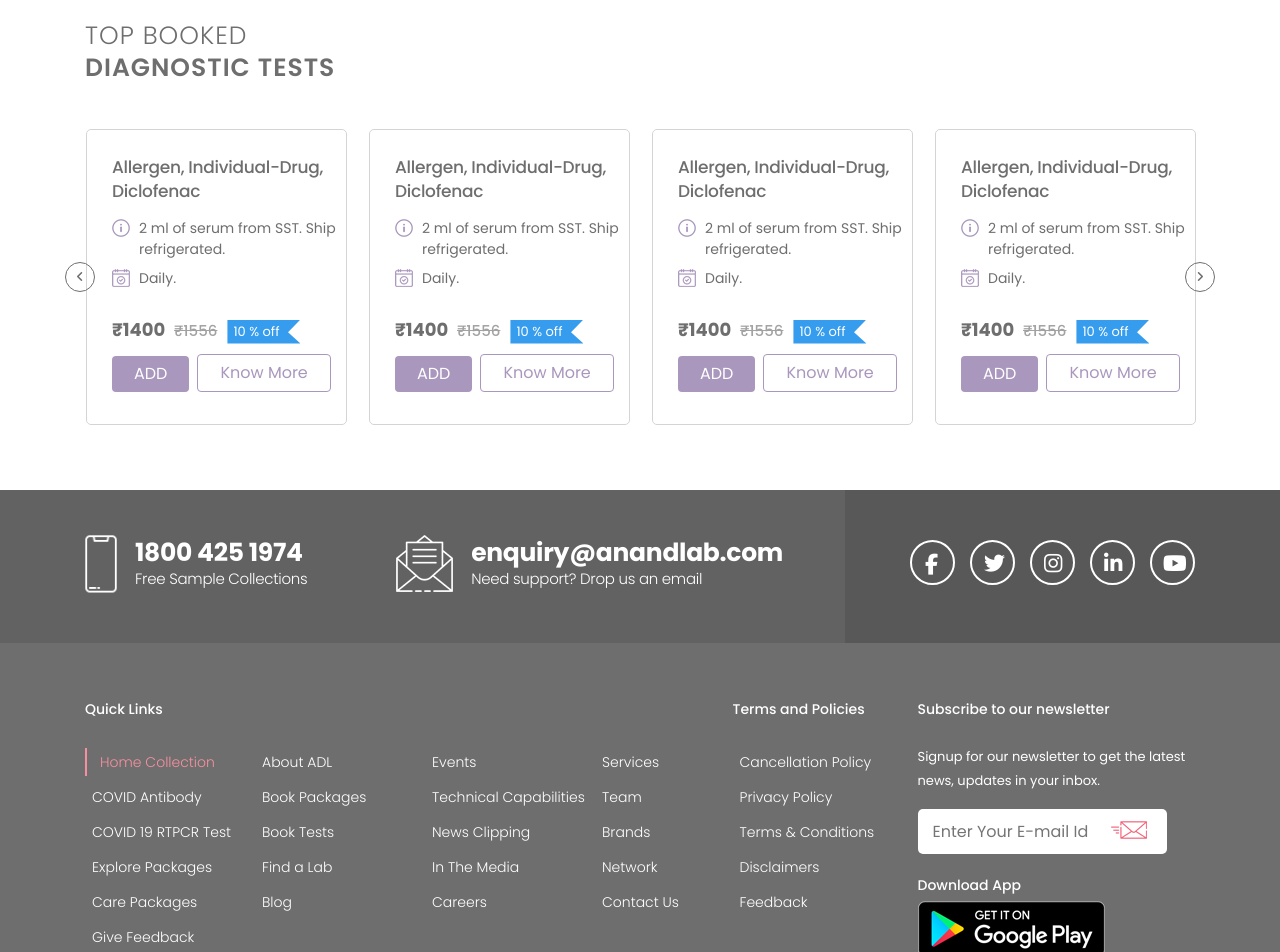
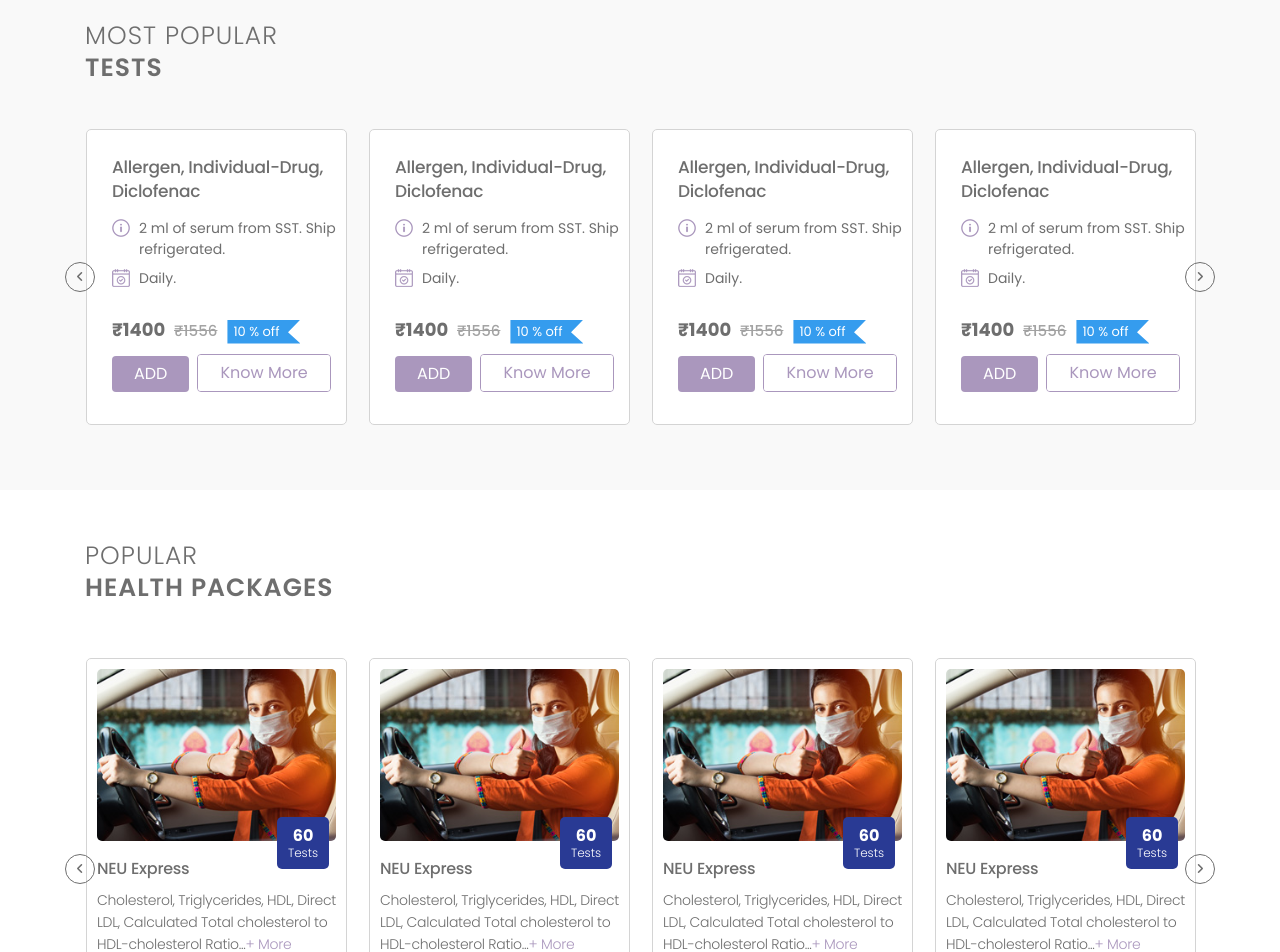
Before and after one commit to pravinpixel/ADLWebsite, a React (Create React App) app: page /for-patient in a window 1280 px wide. Shown: the part 1560-2512 px from the top of the page. Built offline with nearby package versions, Linux system fonts and the light colour scheme.

Commit message:
New Pages Testdetails

```diff
--- a/src/Components/Containers/PackageCardComponent.jsx
+++ b/src/Components/Containers/PackageCardComponent.jsx
@@ -11,7 +11,7 @@ export default function PackageCardComponent() {
                 </div>
                 <h3>NEU Express</h3>
                 <h4>Cholesterol, Triglycerides, HDL, Direct LDL, Calculated Total cholesterol to HDL-cholesterol Ratio...
-                    <Link to="/">+ More</Link>\
+                    <Link to="/">+ More</Link>
                 </h4>
                 <h5>&#8377;180 <span className="strke"><s>&#8377;280</s></span></h5>
                 <h6>79 % off T&C*</h6>
--- a/src/Components/Containers/TestDetails.jsx
+++ b/src/Components/Containers/TestDetails.jsx
@@ -1,49 +1,62 @@
-import axios from 'axios';
-import React, { useEffect } from 'react'
-import { useDispatch, useSelector } from 'react-redux';
-import { useParams } from 'react-router'
-import { removeTestDetails, setTestDetails } from '../../Redux/Actions/TestAction';
-import { API_URL } from '../../Redux/Constant/ApiRoute';
-import TestCart from './TestCardComponent';
+import axios from "axios";
+import React, { useEffect } from "react";
+import { useDispatch, useSelector } from "react-redux";
+import { useParams } from "react-router";
+import {
+  removeTestDetails,
+  setTestDetails,
+} from "../../Redux/Actions/TestAction";
+import { API_URL } from "../../Redux/Constant/ApiRoute";
+import TestCart from "./TestCardComponent";
+import { Link } from "react-router-dom";
 
 export default function TestDetails() {
-  const {TestId}    = useParams();
-  const dispatch    = useDispatch();
-  const testDetails = useSelector((state) => state.TestDetails.TestDetails)
-
+  const { TestId } = useParams();
+  const dispatch = useDispatch();
+  const testDetails = useSelector((state) => state.TestDetails.TestDetails);
 
   const getTestDetails = async () => {
-    const response = await axios.get(API_URL.TEST_DETAILS + TestId).catch((err) => console.log(err))
-    dispatch(setTestDetails(response.data.data))
-  }
+    const response = await axios
+      .get(API_URL.TEST_DETAILS + TestId)
+      .catch((err) => console.log(err));
+    dispatch(setTestDetails(response.data.data));
+  };
 
   useEffect(() => {
     return () => {
-      if(TestId && TestId !== "")   getTestDetails();
-      dispatch(removeTestDetails())
-    }
-  }, [])
+      if (TestId && TestId !== "") getTestDetails();
+      dispatch(removeTestDetails());
+    };
+  }, []);
 
   return (
-    <div>
-      TestDetails
-      <div className="display-5">
-        {
-          testDetails !== undefined ?
-            <div className='text-center'>
-              <br />
-              <br />
-              <br />
-              <br />
-              <br />
-              <TestCart />
-              <br />
-              <h1>{testDetails.TestName}</h1>
-              <h3>{testDetails.TestPrice}</h3>
+    <>
+      {testDetails !== undefined ? (
+        <section className="comon-testdetail-banner">
+          <div className="container">
+            <div className="row">
+              <div className="col">
+                <div className="bnr-txt text-left">
+                  <ul>
+                    <li>
+                      <Link to="/">Home</Link>
+                    </li>
+                    <li> / </li>
+                    <li>
+                      <Link to="/for-patient">Book a Test</Link>
+                    </li>
+                    <li> / </li>
+                    <li>
+                      <Link to="">Angiotensin Converting Enzyme</Link>
+                    </li>
+                  </ul>
+                  <h1>Book Lab Tests <span>Anywhere - Anytime</span></h1>
+                </div>
+              </div>
             </div>
-          : null
-        }
-      </div>
-    </div>
-  )
+          </div>
+        </section>
+      ) : null}
+    </>
+  );
 }
--- /dev/null
+++ b/src/Components/Test/Sections/PopularPackages.jsx
@@ -0,0 +1,71 @@
+import React from 'react'
+import PackageCard from '../../Containers/PackageCardComponent'
+import Sliders from 'react-slick'
+
+export default function () {
+  var settings = {
+    slidesToScroll: 1,
+    infinite:true,
+    slidesToShow: 4,
+    focusOnSelect: true,
+    autoplay: true,
+    dots: false,
+    arrows: true,
+    autoplaySpeed: 3000,
+    responsive: [
+          {
+              breakpoint: 1024,
+              settings: {
+                  slidesToShow: 3,
+              }
+          },
+          {
+              breakpoint: 900,
+              settings: {
+                  slidesToShow: 2,
+                  centerMode: true,
+              }
+          },
+          {
+            breakpoint: 680,
+            settings: {
+                slidesToShow: 2,
+                centerMode: true,
+            }
+        },
+          {
+              breakpoint: 480,
+              settings: {
+                  slidesToShow: 1,
+                  centerMode: true,
+              }
+          },
+    ]
+  };
+  return (
+    <section className="popular-packages">
+      <div className="container">
+        <div className="row">
+          <div className="col-lg-12 col-md-12 col-sm-12 col-xs-12">
+            <div className="common-heading">
+            <h2><span>Popular </span> Health Packages </h2>
+            </div>
+            <br/>
+            <Sliders {...settings} className="popular-lists">
+              <PackageCard/>
+              <PackageCard/>
+              <PackageCard/>
+              <PackageCard/>
+              <PackageCard/>
+              <PackageCard/>
+              <PackageCard/>
+              <PackageCard/>
+              <PackageCard/>
+              <PackageCard/>
+            </Sliders>
+          </div>
+        </div>
+      </div>
+      </section>
+  )
+}
--- a/src/Components/Test/Sections/PopularTests.jsx
+++ b/src/Components/Test/Sections/PopularTests.jsx
@@ -1,7 +1,6 @@
 import React from 'react'
 import Sliders from 'react-slick'
-import TestCard from '../../Containers/TestCardComponent';
-
+import TestCard from '../../Containers/TestCardComponent'
 
 export default function PopularTests() {
     var settings = {
@@ -50,12 +49,12 @@ export default function PopularTests() {
         ]
     };
     return (
-        <section className="diagnostics text-left">
+        <section className="diagnostics most-poptst text-left">
             <div className="container">
                 <div className="row">
                     <div className="col-lg-12 col-md-12 col-sm-12 col-xs-12">
                         <div className="common-heading">
-                            <h2><span>Top Booked </span> Diagnostic Tests </h2>
+                            <h2><span>MOST Popular </span>Tests </h2>
                         </div>
                         <Sliders {...settings} className="topbooked-cases">
                             <TestCard />
--- a/src/Components/Test/Test.jsx
+++ b/src/Components/Test/Test.jsx
@@ -1,15 +1,16 @@
 import React from 'react'
 import TestBanner from './Sections/TestBanner'
 import TypeofTesst from './Sections/TestHealthpackages'
-import PopulaeTests from './Sections/PopularTests'
+import PopularTests from './Sections/PopularTests'
+import PopularPackages from './Sections/PopularPackages'
+
 export default function test() {
   return (
     <div>
-
         <TestBanner />
         <TypeofTesst />
-        <PopulaeTests />
-
-        </div>
+        <PopularTests />
+        <PopularPackages />
+    </div>
   )
 }
--- a/src/assets/css/main.css
+++ b/src/assets/css/main.css
@@ -867,6 +867,7 @@ span.strke{color:#a2a2a2;font-size:15px;margin-left:5px;font-weight: 500;}
 	transition: all 0.3s ease;
 	font-weight: 400;
 	cursor: pointer;
+	z-index: 0;
 }
 .btn-primary {
 	background: #64226F !important;
@@ -1487,6 +1488,16 @@ transition: all .5s ease-in-out
 	font-size: 13px;
   }
 
+  section.most-poptst {background-color: #f9f9f9;}
+  section.most-poptst .case{background-color: #fff;}
+
+  .comon-testdetail-banner{margin-top:110px;background: rgba(0, 0, 0, 0) url("../images/inner-abnner-1.jpg") no-repeat scroll 0 0;background-size: cover;}
+
+  .bnr-txt ul{padding: 0px;margin:0px;}
+  .bnr-txt li{padding: 0px;margin:0px;display: inline-block;color:#fff;margin-right:6px;font-size: 12px;}
+  .bnr-txt li a{color:#fff;font-size:14px;}
+
+
 
 
 
```
Also changed, not shown: src/assets/images/comn-banner.jpg (added).
